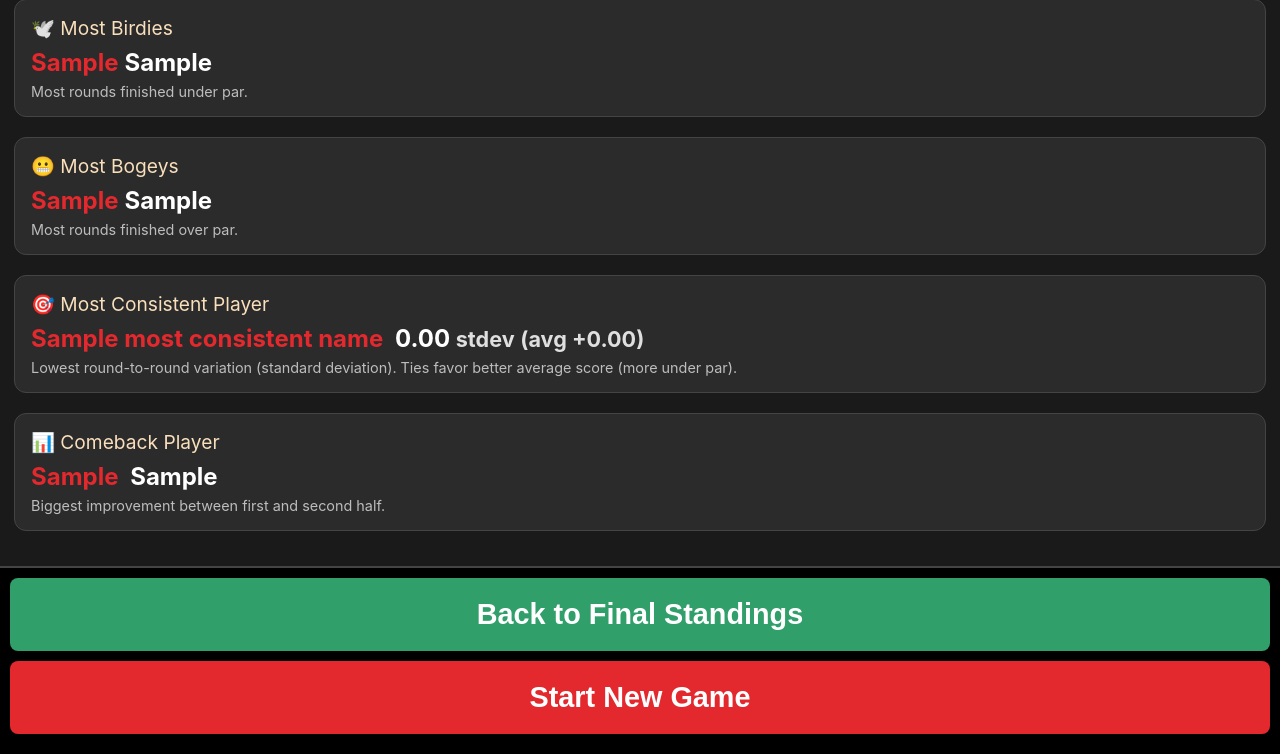
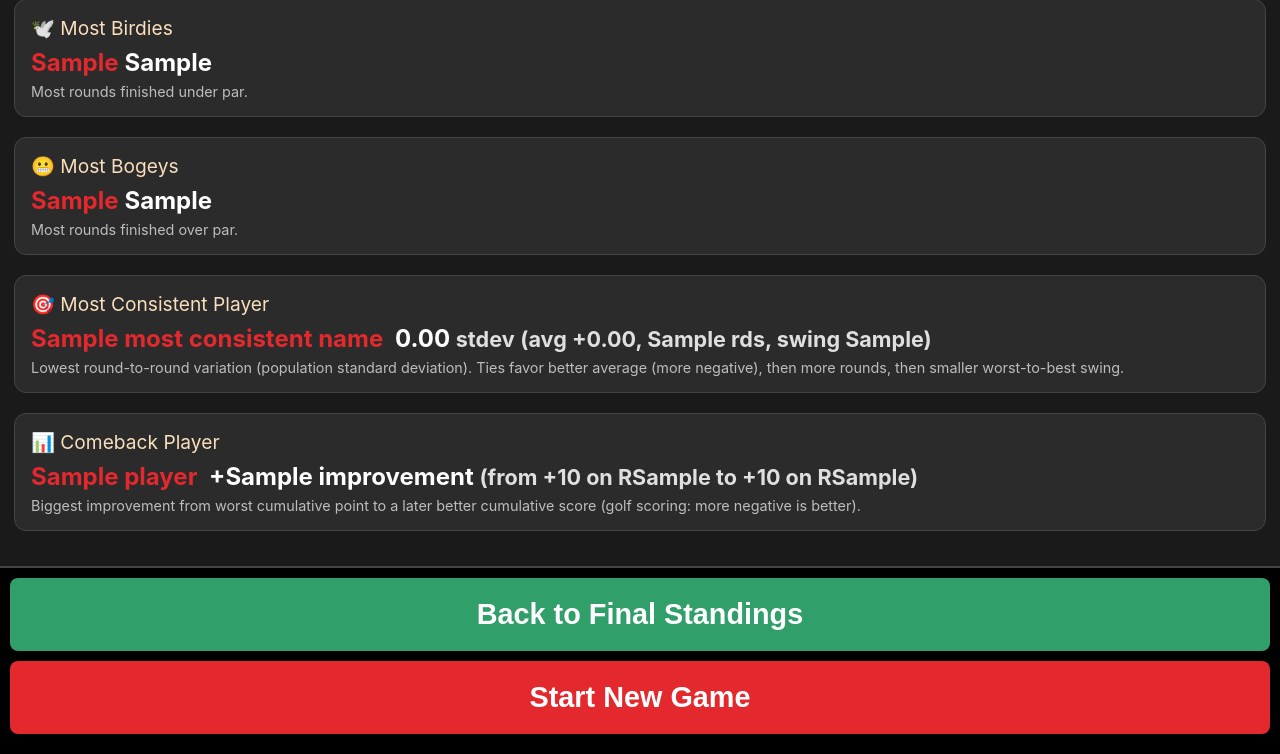
Before and after one commit to ednortheyvyse/dartsgolf, a Flask app: template templates/stats.html in a window 1280 px wide. Shown: the part 790-1544 px from the top of the page. Run offline with Flask 3, Linux system fonts and the light colour scheme; the template is opened without the code that fills it: most values are stand-ins (such as "Sample title", 1, 10 or a date in 2020); parts of the project's set-up code (start-up, migrations or seed data) failed here and were passed over.

Commit message:
added end game and scoring names

```diff
--- a/app.py
+++ b/app.py
@@ -31,7 +31,7 @@ def _fresh_state() -> dict:
     return {
         'players': [],
         'scores': {},                    # base totals only
-        'round_history': [],             # 20 dicts: round -> {player: delta}
+        'round_history': [],             # list of dicts: round -> {player: delta}
         'current_round': 1,
         'current_player_index': 0,
         'phase': 'setup',
@@ -54,6 +54,12 @@ def _fresh_state() -> dict:
 
         # Per-browser convenience
         'recent_names': [],
+
+        # End game toggle
+        'end_after_round': False,
+
+        # How many rounds actually had any scores (for early end)
+        'rounds_played': 0,
     }
 
 def _get_state() -> dict:
@@ -80,6 +86,10 @@ def _final_order_players(gs: dict) -> list[str]:
         return (base, *tb_seq)
     return sorted(gs['players'], key=key)
 
+def _compute_rounds_played(gs: dict) -> int:
+    """Count non-empty rounds (any player recorded a value)."""
+    return sum(1 for r in gs.get('round_history', []) if r)  # empty dicts are falsy
+
 def _serialize_game(gs: dict) -> dict:
     return {
         'players': list(gs['players']),
@@ -98,6 +108,8 @@ def _serialize_game(gs: dict) -> dict:
         'all_playoff_history': dict(gs['all_playoff_history']),
         'max_playoff_rounds': gs['max_playoff_rounds'],
         'recent_names': list(gs.get('recent_names', [])),
+        'end_after_round': bool(gs.get('end_after_round', False)),
+        'rounds_played': int(gs.get('rounds_played', 0)),
     }
 
 def _merge_recent(existing: list[str], new_names: list[str], cap: int = 24) -> list[str]:
@@ -119,6 +131,7 @@ def index():
     gs = _get_state()
 
     if gs['phase'] == 'final_ranking' and not gs['final_standings']:
+        gs['rounds_played'] = _compute_rounds_played(gs)  # ensure up to date
         ordered = _final_order_players(gs)
         standings = []
         last_key = None
@@ -153,7 +166,6 @@ def start_game():
         flash(f"Duplicate player name(s) not allowed: {', '.join(dups)}. Please enter unique names.", "error")
         return redirect(url_for('index'))
 
-    # Update recent (persist through reset)
     updated_recent = _merge_recent(gs.get('recent_names', []), players, cap=24)
 
     _reset_state()
@@ -202,6 +214,14 @@ def api_undo():
     gs = _get_state()
     _apply_undo(gs)
     return jsonify({'ok': True, 'game': _serialize_game(gs)})
+
+# Toggle end-after-round
+@app.post('/api/end')
+def api_end_after_round():
+    gs = _get_state()
+    if gs['phase'] == 'playing':
+        gs['end_after_round'] = not bool(gs.get('end_after_round', False))
+    return jsonify({'ok': True, 'game': _serialize_game(gs)})
 # ----------------------------------------------------
 
 # ---------------- Helpers ----------------
@@ -212,11 +232,22 @@ def _apply_score(gs: dict, score_change: int):
         gs['round_history'][gs['current_round'] - 1][player] = score_change
         gs['undo_history'].append({'player_index': gs['current_player_index'], 'score_change': score_change})
 
+        # Is this the last player for this round?
+        last_index = len(gs['players']) - 1
+        was_last_in_round = (gs['current_player_index'] == last_index)
+
+        if was_last_in_round and gs.get('end_after_round'):
+            # End immediately after finishing this round
+            initiate_playoffs(gs)
+            return
+
+        # Otherwise continue normal progression
         gs['current_player_index'] += 1
         if gs['current_player_index'] >= len(gs['players']):
             gs['current_player_index'] = 0
             gs['current_round'] += 1
 
+        # Normal auto-end at 20 rounds
         if gs['current_round'] > 20:
             initiate_playoffs(gs)
 
@@ -246,6 +277,9 @@ def _apply_undo(gs: dict):
     gs['round_history'][gs['current_round'] - 1].pop(player_to_undo, None)
 
 def initiate_playoffs(gs: dict):
+    # Clear the flag once the game actually ends
+    gs['end_after_round'] = False
+
     scores_to_players = defaultdict(list)
     for p, s in gs['scores'].items():
         scores_to_players[int(s)].append(p)
@@ -270,6 +304,7 @@ def start_next_playoff(gs: dict):
         gs['playoff_history'] = []
     else:
         gs['phase'] = 'final_ranking'
+        gs['rounds_played'] = _compute_rounds_played(gs)  # only show rounds actually played
         ordered = _final_order_players(gs)
         gs['winner'] = ordered[0] if ordered else None
 
@@ -319,6 +354,7 @@ def _ensure_final(gs: dict):
         return
     if gs['final_standings']:
         return
+    gs['rounds_played'] = _compute_rounds_played(gs)
     ordered = _final_order_players(gs)
     standings = []
     last_key = None
@@ -336,10 +372,7 @@ def _ensure_final(gs: dict):
 
 def render_final_png(gs: dict, width: int, height: int) -> BytesIO:
     """
-    Final standings PNG:
-    - Running total text: BLACK on F9DFBC cell background.
-    - Delta: bottom-right quarter-circle wedge (red for +, green for -, black for 0).
-    - No cell colour-coding by sign (only the wedge conveys sign).
+    Final standings PNG showing only the rounds actually played.
     """
     from PIL import Image, ImageDraw, ImageFont
 
@@ -360,7 +393,9 @@ def render_final_png(gs: dict, width: int, height: int) -> BytesIO:
 
     cols = max(1, len(gs['final_standings'])) + 1  # +1 label col
     tb_rows = int(gs.get('max_playoff_rounds', 0))
-    row_count = 2 + 1 + tb_rows + 20  # headers(2) + final(1) + TB + 20 rounds
+    rounds_played = int(gs.get('rounds_played', 0)) or _compute_rounds_played(gs)
+
+    row_count = 2 + 1 + tb_rows + rounds_played  # headers(2) + final(1) + TB + played rounds
 
     inner_w = max(200, width - 2 * PADDING)
     inner_h = max(200, height - 2 * PADDING)
@@ -395,7 +430,7 @@ def render_final_png(gs: dict, width: int, height: int) -> BytesIO:
     players = [st['name'] for st in gs['final_standings']]
     running_totals = {p: [] for p in players}
     totals_so_far = {p: 0 for p in players}
-    for r in range(20):
+    for r in range(rounds_played):
         for p in players:
             v = int(gs['round_history'][r].get(p, 0))
             totals_so_far[p] += v
@@ -441,7 +476,6 @@ def render_final_png(gs: dict, width: int, height: int) -> BytesIO:
     y += cell_h
 
     # Tie-breakers (neutral cells)
-    tb_rows = int(gs.get('max_playoff_rounds', 0))
     for i in range(tb_rows, 0, -1):
         x = PADDING
         for _ in range(cols):
@@ -462,9 +496,8 @@ def render_final_png(gs: dict, width: int, height: int) -> BytesIO:
             x += cell_w
         y += cell_h
 
-    # Base rounds: 20..1
-    ACCENT_BG = (249, 223, 188) # #F9DFBC
-    for r_idx in range(19, -1, -1):
+    # Base rounds: only those played
+    for r_idx in range(rounds_played - 1, -1, -1):
         x = PADDING
         for _ in range(cols):
             rect(x, y, cell_w, cell_h)
@@ -523,7 +556,7 @@ def stats():
     round_history = gs['round_history']
     players = gs['players']
 
-    # Per-player aggregates (existing)
+    # Per-player aggregates
     stats_data = {}
     for p in players:
         streak = {'birdie': 0, 'bogey': 0, 'best_birdie': 0, 'best_bogey': 0}
@@ -543,7 +576,6 @@ def stats():
                     streak['birdie'] = 0
                 streak['best_birdie'] = max(streak['best_birdie'], streak['birdie'])
                 streak['best_bogey'] = max(streak['best_bogey'], streak['bogey'])
-
         total = sum(scores)
         rounds = len(scores)
         avg = total / rounds if rounds else 0
@@ -553,62 +585,109 @@ def stats():
             'bogey_streak': streak['best_bogey']
         }
 
-    # Existing summary stats
-    best_birdie = max(stats_data.items(), key=lambda x: x[1]['birdie_streak'])
-    best_bogey  = max(stats_data.items(), key=lambda x: x[1]['bogey_streak'])
-    best_avg    = min(stats_data.items(), key=lambda x: x[1]['average'])  # lower is better
-    worst_avg   = max(stats_data.items(), key=lambda x: x[1]['average'])  # higher is worse
+    best_birdie = max(stats_data.items(), key=lambda x: x[1]['birdie_streak']) if stats_data else ("—", {'birdie_streak': 0})
+    best_bogey  = max(stats_data.items(), key=lambda x: x[1]['bogey_streak'])  if stats_data else ("—", {'bogey_streak': 0})
+    best_avg    = min(stats_data.items(), key=lambda x: x[1]['average'])       if stats_data else ("—", {'average': 0})
+    worst_avg   = max(stats_data.items(), key=lambda x: x[1]['average'])       if stats_data else ("—", {'average': 0})
 
-    # NEW: Best Single Round (lowest delta in any round)
+    # Best Single Round
     best_round = None
     for i, round_data in enumerate(round_history):
         for player, val in round_data.items():
             if best_round is None or val < best_round['score']:
                 best_round = {'round': i + 1, 'player': player, 'score': val}
 
-    # NEW: Most Birdies / Bogeys (counts across all rounds)
+    # Most Birdies / Bogeys
     birdie_counts = {p: sum(1 for r in round_history if r.get(p, 0) < 0) for p in players}
     bogey_counts  = {p: sum(1 for r in round_history if r.get(p, 0) > 0) for p in players}
-    most_birdies  = max(birdie_counts.items(), key=lambda x: x[1])
-    most_bogeys   = max(bogey_counts.items(),  key=lambda x: x[1])
+    most_birdies  = max(birdie_counts.items(), key=lambda x: x[1]) if birdie_counts else ("—", 0)
+    most_bogeys   = max(bogey_counts.items(),  key=lambda x: x[1]) if bogey_counts else ("—", 0)
 
-    # NEW: Most Consistent Player (lowest stdev); tie-break by better average (more negative is better)
-    consistent_candidates = []
+    # Most Consistent Player (population stdev; tie-breaks: better avg, more rounds, smaller swing, name)
+    consistency_pool = []
     for p in players:
         scores = [r.get(p) for r in round_history if p in r]
-        if len(scores) >= 2:
-            sd = statistics.stdev(scores)
-            avg = sum(scores) / len(scores)  # golf: lower (more negative) is better
-            consistent_candidates.append((p, sd, avg))
+        if len(scores) >= 6:
+            sd = statistics.pstdev(scores)
+            avg = sum(scores) / len(scores)
+            swing = (max(scores) - min(scores)) if scores else 0
+            consistency_pool.append((p, sd, avg, len(scores), swing))
 
-    most_consistent_name = None
-    most_consistent_stdev = None
-    most_consistent_avg = None
-    if consistent_candidates:
-        consistent_candidates.sort(key=lambda t: (t[1], t[2]))  # sort by stdev, then avg
-        most_consistent_name, most_consistent_stdev, most_consistent_avg = consistent_candidates[0]
+    (most_consistent_name,
+     most_consistent_stdev,
+     most_consistent_avg,
+     most_consistent_rounds,
+     most_consistent_swing) = (None, None, None, None, None)
 
-# Comeback Player (strokes saved): first half total - second half total
-candidates = []
-for p in players:
-    first_half  = [r.get(p, 0) for r in round_history[:10] if p in r]
-    second_half = [r.get(p, 0) for r in round_history[10:] if p in r]
-    if first_half and second_half:
-        first_total = sum(first_half)
-        second_total = sum(second_half)
-        strokes_saved = first_total - second_total  # positive = improved (golf)
-        # keep second_total for tie-break (more negative is better)
-        candidates.append((p, strokes_saved, second_total))
+    if consistency_pool:
+        consistency_pool.sort(key=lambda t: (t[1], t[2], -t[3], t[4], t[0].lower()))
+        (most_consistent_name,
+         most_consistent_stdev,
+         most_consistent_avg,
+         most_consistent_rounds,
+         most_consistent_swing) = consistency_pool[0]
 
-if candidates:
-    # Max by strokes_saved; tie-break by smaller (more negative) second_total
-    candidates.sort(key=lambda t: (t[1], -t[2]))
-    winner_name, winner_saved, _ = candidates[0]
-    comeback_player = (winner_name, winner_saved)
-else:
-    comeback_player = ("—", 0)
+    # Comeback Player (worst -> best cumulative swing)
+    comebacks = []
+    for p in players:
+        cum = []
+        total = 0
+        for r in round_history:
+            total += r.get(p, 0)
+            cum.append(total)
+        if not cum:
+            continue
+        prev_worst = cum[0]
+        prev_worst_idx = 0
+        best_improve = 0
+        best_from_val = prev_worst
+        best_from_idx = 0
+        best_to_val = cum[0]
+        best_to_idx = 0
+        for i in range(1, len(cum)):
+            v = cum[i]
+            improvement = prev_worst - v  # positive improvement = moved more negative (better in golf)
+            if (improvement > best_improve or
+                (improvement == best_improve and (v < best_to_val or (v == best_to_val and i < best_to_idx)))):
+                best_improve = improvement
+                best_from_val = prev_worst
+                best_from_idx = prev_worst_idx
+                best_to_val = v
+                best_to_idx = i
+            if v > prev_worst:
+                prev_worst = v
+                prev_worst_idx = i
+        if best_improve > 0:
+            comebacks.append({
+                'player': p,
+                'improvement': int(best_improve),
+                'from_score': int(best_from_val),
+                'from_round': best_from_idx + 1,
+                'to_score': int(best_to_val),
+                'to_round': best_to_idx + 1,
+            })
+    if comebacks:
+        comebacks.sort(key=lambda x: (-x['improvement'], x['to_score'], x['to_round'], x['player'].lower()))
+        comeback_player = comebacks[0]
+    else:
+        comeback_player = None
 
-
+    return render_template(
+        'stats.html',
+        best_birdie=best_birdie,
+        best_bogey=best_bogey,
+        best_avg=best_avg,
+        worst_avg=worst_avg,
+        best_round=best_round,
+        most_birdies=most_birdies,
+        most_bogeys=most_bogeys,
+        most_consistent_name=most_consistent_name,
+        most_consistent_stdev=most_consistent_stdev,
+        most_consistent_avg=most_consistent_avg,
+        most_consistent_rounds=most_consistent_rounds,
+        most_consistent_swing=most_consistent_swing,
+        comeback_player=comeback_player
+    )
 
 @app.get('/export.png')
 def export_png():
--- a/templates/stats.html
+++ b/templates/stats.html
@@ -205,21 +205,26 @@
           <span class="stat-player">{{ most_consistent_name }}</span>
           {{ "%.2f"|format(most_consistent_stdev) }}
           <span style="font-size:.9em; opacity:.85;">stdev</span>
-          <span style="font-size:.9em; opacity:.85;">(avg {{ "%+.2f"|format(most_consistent_avg) }})</span>
+          <span style="font-size:.9em; opacity:.85;">(avg {{ "%+.2f"|format(most_consistent_avg) }}, {{ most_consistent_rounds }} rds, swing {{ most_consistent_swing }})</span>
         {% else %}
           N/A
         {% endif %}
       </div>
-      <small>Lowest round-to-round variation (standard deviation). Ties favor better average score (more under par).</small>
+      <small>Lowest round-to-round variation (population standard deviation). Ties favor better average (more negative), then more rounds, then smaller worst-to-best swing.</small>
     </div>
 
     <div class="stat-block">
       <div class="stat-title">📊 Comeback Player</div>
       <div class="stat-value">
-        <span class="stat-player">{{ comeback_player[0] }}</span>
-        {% if comeback_player[1] > 0 %}+{% endif %}{{ comeback_player[1] }}
+        {% if comeback_player %}
+          <span class="stat-player">{{ comeback_player.player }}</span>
+          +{{ comeback_player.improvement }}
+          <span style="font-size:.9em; opacity:.85;">(from {{ "%+d"|format(comeback_player.from_score) }} on R{{ comeback_player.from_round }} to {{ "%+d"|format(comeback_player.to_score) }} on R{{ comeback_player.to_round }})</span>
+        {% else %}
+          —
+        {% endif %}
       </div>
-      <small>Biggest improvement between first and second half.</small>
+      <small>Biggest improvement from worst cumulative point to a later better cumulative score (golf scoring: more negative is better).</small>
     </div>
   </div>
 
```
Also changed, not shown: templates/index.html (+61 -91 lines).
